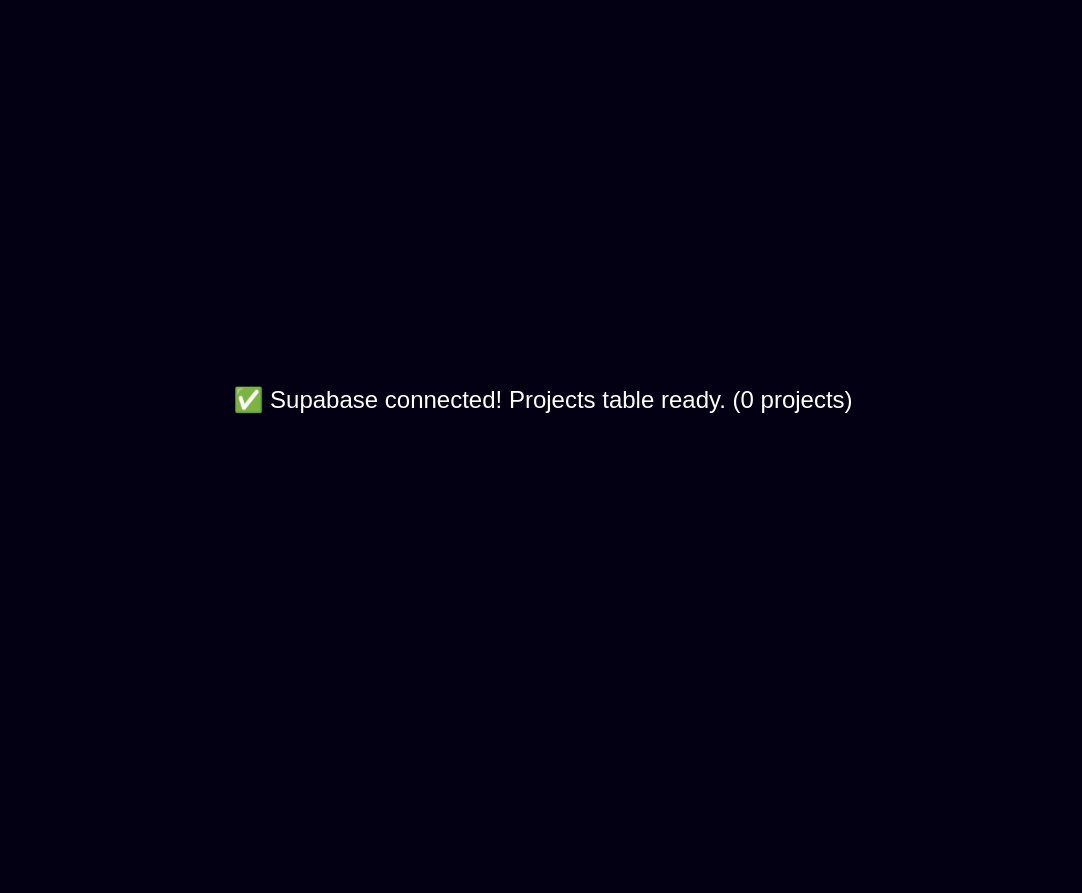
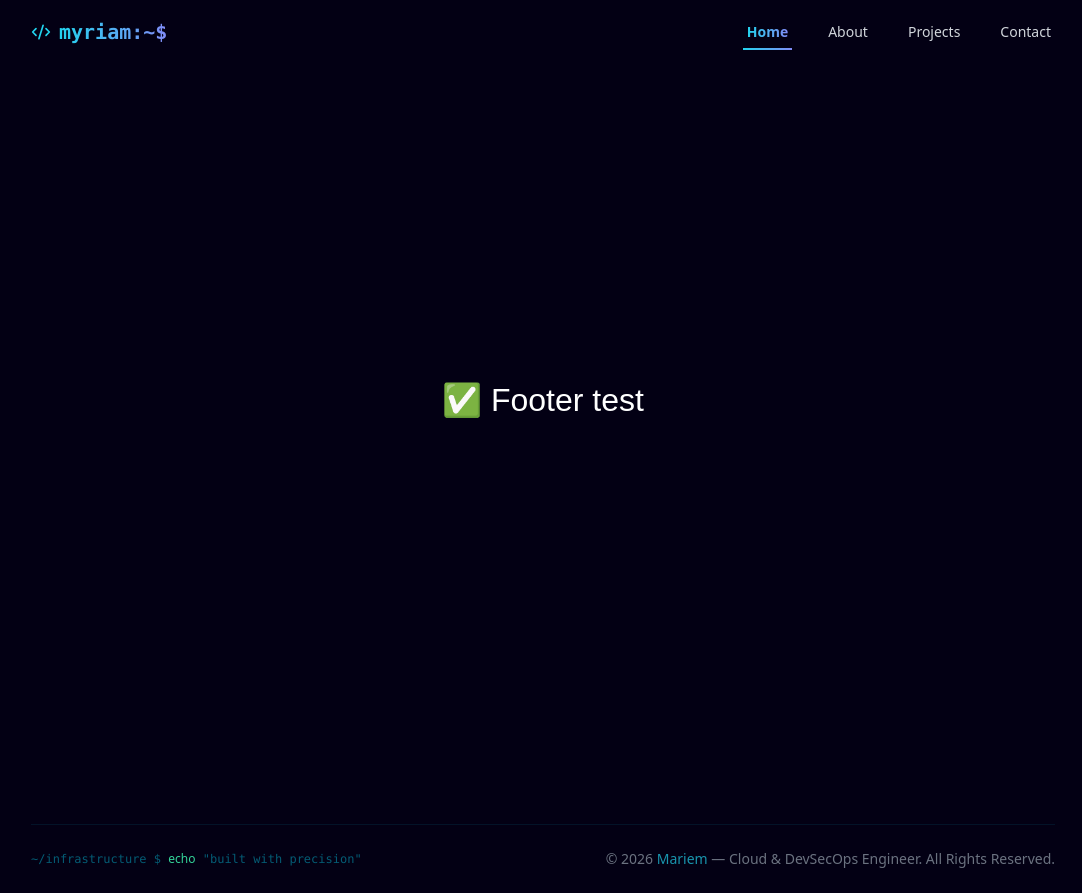
Before and after one commit to Mariem-TechWorld/Portfolio, a React app: page / in a window 1280 px wide. Shown: the whole page, without its empty margins (97-1179 px from the left). Before the commit the page ends 800 px from the top, so only its background shows below. Built offline with nearby package versions, Linux system fonts and the light colour scheme; no server answers; the database is empty; the HTML template or start-up script is replaced by a standard one.

Commit message:
feat: add Background, Navbar, Footer components

```diff
--- a/src/App.jsx
+++ b/src/App.jsx
@@ -1,41 +1,27 @@
-import { useEffect, useState } from 'react'
-import { supabase } from './supabase'
+import AnimatedBackground from "./components/Background"
+import Navbar from "./components/Navbar"
+import Footer from "./components/Footer"
 
 function App() {
-  const [status, setStatus] = useState('Testing connection...')
-
-  useEffect(() => {
-    async function testConnection() {
-      try {
-        const { data, error } = await supabase
-          .from('projects')
-          .select('*')
-
-        if (error) {
-          setStatus(`❌ Error: ${error.message}`)
-        } else {
-          setStatus(`✅ Supabase connected! Projects table ready. (${data.length} projects)`)
-        }
-      } catch (err) {
-        setStatus(`❌ Failed: ${err.message}`)
-      }
-    }
-    testConnection()
-  }, [])
-
   return (
+    <>
+      <AnimatedBackground />
+      <Navbar />
       <div style={{
         minHeight: '100vh',
-      background: '#030014',
-      color: 'white',
         display: 'flex',
         alignItems: 'center',
         justifyContent: 'center',
-      fontSize: '1.5rem',
-      fontFamily: 'sans-serif'
+        color: 'white',
+        fontSize: '2rem',
+        fontFamily: 'sans-serif',
+        position: 'relative',
+        zIndex: 1
       }}>
-      {status}
+        ✅ Footer test
       </div>
+      <Footer />
+    </>
   )
 }
 
--- /dev/null
+++ b/src/components/Background.jsx
@@ -0,0 +1,71 @@
+import React, { useEffect, useRef } from "react"
+
+const AnimatedBackground = () => {
+  const blobRefs = useRef([])
+
+  const initialPositions = [
+    { x: -4, y: 0 },
+    { x: -4, y: 0 },
+    { x: 20, y: -8 },
+    { x: 20, y: -8 },
+  ]
+
+  useEffect(() => {
+    let currentScroll = 0
+    let requestId
+
+    const handleScroll = () => {
+      const newScroll = window.pageYOffset
+      currentScroll = newScroll
+
+      blobRefs.current.forEach((blob, index) => {
+        const initialPos = initialPositions[index]
+        const xOffset = Math.sin(newScroll / 100 + index * 0.5) * 340
+        const yOffset = Math.cos(newScroll / 100 + index * 0.5) * 40
+        const x = initialPos.x + xOffset
+        const y = initialPos.y + yOffset
+        blob.style.transform = `translate(${x}px, ${y}px)`
+        blob.style.transition = "transform 1.4s ease-out"
+      })
+
+      requestId = requestAnimationFrame(handleScroll)
+    }
+
+    window.addEventListener("scroll", handleScroll)
+    return () => {
+      window.removeEventListener("scroll", handleScroll)
+      cancelAnimationFrame(requestId)
+    }
+  }, [])
+
+  return (
+    <div className="fixed inset-0 -z-10">
+      <div className="absolute inset-0">
+        {/* Cyan blob — top left */}
+        <div
+          ref={(ref) => (blobRefs.current[0] = ref)}
+          className="absolute top-0 -left-4 md:w-96 md:h-96 w-72 h-72 bg-cyan-500 rounded-full mix-blend-multiply filter blur-[128px] opacity-30 md:opacity-15"
+        />
+        {/* Indigo blob — top right */}
+        <div
+          ref={(ref) => (blobRefs.current[1] = ref)}
+          className="absolute top-0 -right-4 w-96 h-96 bg-indigo-500 rounded-full mix-blend-multiply filter blur-[128px] opacity-30 md:opacity-15 hidden sm:block"
+        />
+        {/* Emerald blob — bottom left */}
+        <div
+          ref={(ref) => (blobRefs.current[2] = ref)}
+          className="absolute -bottom-8 left-[-40%] md:left-20 w-96 h-96 bg-emerald-500 rounded-full mix-blend-multiply filter blur-[128px] opacity-30 md:opacity-15"
+        />
+        {/* Cyan blob — bottom right */}
+        <div
+          ref={(ref) => (blobRefs.current[3] = ref)}
+          className="absolute -bottom-10 right-20 w-96 h-96 bg-cyan-600 rounded-full mix-blend-multiply filter blur-[128px] opacity-15 md:opacity-10 hidden sm:block"
+        />
+      </div>
+      {/* Infrastructure grid pattern */}
+      <div className="absolute inset-0 bg-[linear-gradient(to_right,#4f4f4f10_1px,transparent_1px),linear-gradient(to_bottom,#4f4f4f10_1px,transparent_1px)] bg-[size:24px_24px]" />
+    </div>
+  )
+}
+
+export default AnimatedBackground
--- /dev/null
+++ b/src/components/Footer.jsx
@@ -0,0 +1,25 @@
+const Footer = () => {
+  const currentYear = new Date().getFullYear()
+
+  return (
+    <footer>
+      <div className="px-[5%] sm:px-[5%] lg:px-[10%]">
+        <hr className="my-3 border-cyan-500/10 sm:mx-auto lg:my-6" />
+        <div className="pb-6 flex flex-col sm:flex-row items-center justify-between gap-2">
+          <span className="text-xs font-mono text-cyan-500/50">
+            ~/infrastructure $ <span className="text-emerald-400">echo</span> "built with precision"
+          </span>
+          <span className="text-sm text-gray-500">
+            © {currentYear}{" "}
+            <a href="https://mariem.is-a.dev" className="text-cyan-400/70 hover:text-cyan-400 transition-colors hover:underline">
+              Mariem
+            </a>
+            {" "}— Cloud & DevSecOps Engineer. All Rights Reserved.
+          </span>
+        </div>
+      </div>
+    </footer>
+  )
+}
+
+export default Footer
--- /dev/null
+++ b/src/components/Navbar.jsx
@@ -0,0 +1,105 @@
+import React, { useState, useEffect } from "react"
+import { Menu, X, Code2 } from "lucide-react"
+
+const Navbar = () => {
+  const [isOpen, setIsOpen] = useState(false)
+  const [scrolled, setScrolled] = useState(false)
+  const [activeSection, setActiveSection] = useState("Home")
+
+  const navItems = [
+    { href: "#Home", label: "Home" },
+    { href: "#About", label: "About" },
+    { href: "#Portofolio", label: "Projects" },
+    { href: "#Contact", label: "Contact" },
+  ]
+
+  useEffect(() => {
+    const handleScroll = () => {
+      setScrolled(window.scrollY > 20)
+      const sections = navItems.map(item => {
+        const section = document.querySelector(item.href)
+        if (section) {
+          return {
+            id: item.href.replace("#", ""),
+            offset: section.offsetTop - 550,
+            height: section.offsetHeight,
+          }
+        }
+        return null
+      }).filter(Boolean)
+
+      const currentPosition = window.scrollY
+      const active = sections.find(section =>
+        currentPosition >= section.offset &&
+        currentPosition < section.offset + section.height
+      )
+      if (active) setActiveSection(active.id)
+    }
+
+    window.addEventListener("scroll", handleScroll)
+    handleScroll()
+    return () => window.removeEventListener("scroll", handleScroll)
+  }, [])
+
+  useEffect(() => {
+    document.body.style.overflow = isOpen ? "hidden" : "unset"
+  }, [isOpen])
+
+  const scrollToSection = (e, href) => {
+    e.preventDefault()
+    const section = document.querySelector(href)
+    if (section) {
+      window.scrollTo({ top: section.offsetTop - 100, behavior: "smooth" })
+    }
+    setIsOpen(false)
+  }
+
+  return (
+    <nav className={`fixed w-full top-0 z-50 transition-all duration-500 ${isOpen ? "bg-[#020818]" : scrolled ? "bg-[#020818]/50 backdrop-blur-xl border-b border-cyan-500/10" : "bg-transparent"}`}>
+      <div className="mx-auto px-[5%] sm:px-[5%] lg:px-[10%]">
+        <div className="flex items-center justify-between h-16">
+
+          <a href="#Home" onClick={(e) => scrollToSection(e, "#Home")} className="flex items-center gap-2 text-xl font-bold">
+            <Code2 className="w-5 h-5 text-cyan-400" />
+            <span className="bg-gradient-to-r from-cyan-400 to-indigo-400 bg-clip-text text-transparent font-mono">myriam:~$</span>
+          </a>
+
+          <div className="hidden md:block">
+            <div className="ml-8 flex items-center space-x-8">
+              {navItems.map((item) => (
+                <a key={item.label} href={item.href} onClick={(e) => scrollToSection(e, item.href)} className="group relative px-1 py-2 text-sm font-medium">
+                  <span className={`relative z-10 transition-colors duration-300 ${activeSection === item.href.substring(1) ? "bg-gradient-to-r from-cyan-400 to-indigo-400 bg-clip-text text-transparent font-semibold" : "text-gray-300 group-hover:text-white"}`}>
+                    {item.label}
+                  </span>
+                  <span className={`absolute bottom-0 left-0 w-full h-0.5 bg-gradient-to-r from-cyan-400 to-indigo-400 transform origin-left transition-transform duration-300 ${activeSection === item.href.substring(1) ? "scale-x-100" : "scale-x-0 group-hover:scale-x-100"}`} />
+                </a>
+              ))}
+            </div>
+          </div>
+
+          <div className="md:hidden">
+            <button onClick={() => setIsOpen(!isOpen)} className={`relative p-2 text-gray-300 hover:text-white transition-transform duration-300 ${isOpen ? "rotate-90 scale-125" : "rotate-0 scale-100"}`}>
+              {isOpen ? <X className="w-6 h-6" /> : <Menu className="w-6 h-6" />}
+            </button>
+          </div>
+
+        </div>
+      </div>
+
+      <div className={`md:hidden transition-all duration-300 ease-in-out ${isOpen ? "max-h-screen opacity-100" : "max-h-0 opacity-0 overflow-hidden"}`}>
+        <div className="px-4 py-6 space-y-4 border-t border-cyan-500/10">
+          {navItems.map((item, index) => (
+            <a key={item.label} href={item.href} onClick={(e) => scrollToSection(e, item.href)}
+              className={`block px-4 py-3 text-lg font-medium transition-all duration-300 font-mono ${activeSection === item.href.substring(1) ? "bg-gradient-to-r from-cyan-400 to-indigo-400 bg-clip-text text-transparent font-semibold" : "text-gray-300 hover:text-white"}`}
+              style={{ transitionDelay: `${index * 100}ms`, transform: isOpen ? "translateX(0)" : "translateX(50px)", opacity: isOpen ? 1 : 0 }}
+            >
+              <span className="text-cyan-500 mr-2">~/</span>{item.label}
+            </a>
+          ))}
+        </div>
+      </div>
+    </nav>
+  )
+}
+
+export default Navbar
```
Lines whose indentation alone changed are shown as unchanged.
